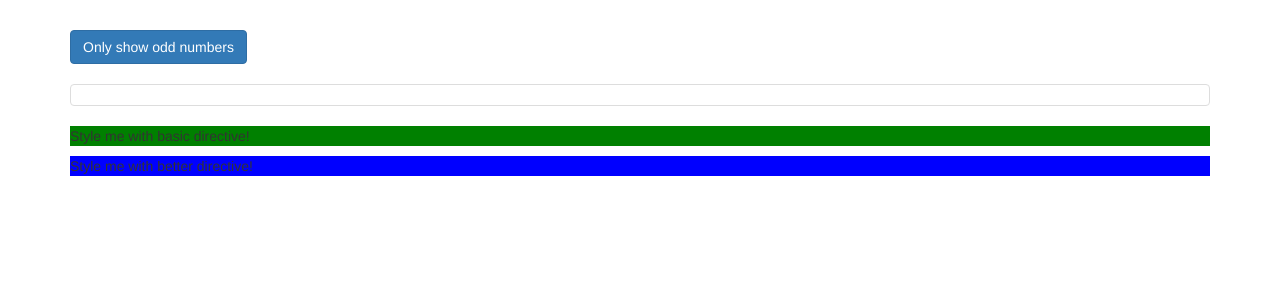
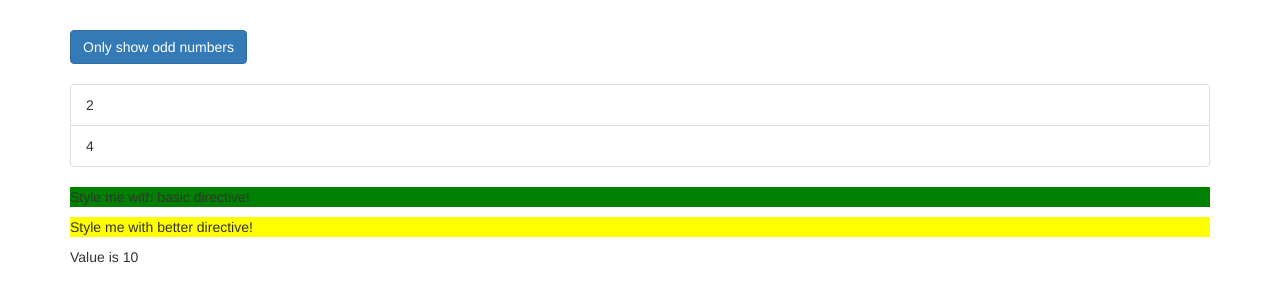
Before and after one commit to davidmstirn/angular-app, an Angular app in the folder my-first-app/: page / in a window 1280 px wide. Shown: the top 302 px of the page. Built offline with nearby package versions, Linux system fonts and the light colour scheme.

Commit message:
Directives Pt 2

```diff
--- a/my-first-app/angular.json
+++ b/my-first-app/angular.json
@@ -95,5 +95,8 @@
         }
       }
     }
+  },
+  "cli": {
+    "analytics": false
   }
 }
--- a/my-first-app/src/app/app.component.html
+++ b/my-first-app/src/app/app.component.html
@@ -6,15 +6,42 @@
         (click)="onlyOdd = !onlyOdd">Only show odd numbers</button>
       <br><br>
       <ul class="list-group">
-        <li
-          class="list-group-item">
-        </li>
+<!--        <div *ngIf="onlyOdd">-->
+<!--          <li-->
+<!--            class="list-group-item"-->
+<!--            *ngFor="let odd of oddNumbers">-->
+<!--            {{ odd }}-->
+<!--          </li>-->
+<!--        </div>-->
+        <div *appUnless="!onlyOdd">
+          <li
+            class="list-group-item"
+            [ngClass]="{odd: even % 2 !== 0}"
+            [ngStyle]="{backgroundColor: even % 2 !== 0 ? 'yellow' : 'transparent'}"
+            *ngFor="let odd of oddNumbers">
+            {{ odd }}
+          </li>
+        </div>
+        <ng-template [ngIf]="!onlyOdd">
+          <div>
+            <li
+              class="list-group-item"
+              [ngClass]="{odd: even % 2 !== 0}"
+              [ngStyle]="{backgroundColor: even % 2 !== 0 ? 'yellow' : 'transparent'}"
+              *ngFor="let even of evenNumbers">
+              {{ even }}
+            </li>
+          </div>
+        </ng-template>
       </ul>
-      <ng-template [ngIf]="onlyOdd">
-        <p>Only odd</p>
-      </ng-template>
       <p appBasicHighlight>Style me with basic directive!</p>
-      <p appBetterHighlight>Style me with better directive!</p>
+      <p appBetterHighlight [defaultColor]="'yellow'" [highlightColor]="'red'">Style me with better directive!</p>
+      <div [ngSwitch]="value">
+        <p *ngSwitchCase="5">Value is 5</p>
+        <p *ngSwitchCase="10">Value is 10</p>
+        <p *ngSwitchCase="100">Value is 100</p>
+        <p *ngSwitchDefault>Value is Default</p>
+      </div>
     </div>
   </div>
 </div>
--- a/my-first-app/src/app/app.component.ts
+++ b/my-first-app/src/app/app.component.ts
@@ -7,5 +7,8 @@
 })
 export class AppComponent {
   numbers = [1, 2, 3, 4, 5];
+  oddNumbers = [1, 3, 5];
+  evenNumbers = [2, 4];
   onlyOdd = false;
+  value = 10;
 }
--- a/my-first-app/src/app/app.module.ts
+++ b/my-first-app/src/app/app.module.ts
@@ -6,12 +6,14 @@
 import { AppComponent } from './app.component';
 import { BasicHighlightDirective } from './directives/basic-highlight/basic-highlight.directive';
 import { BetterHighlightDirective } from './directives/better-highlight/better-highlight.directive';
+import { UnlessDirective } from './directives/unless/unless.directive';
 
 @NgModule({
   declarations: [
     AppComponent,
     BasicHighlightDirective,
-    BetterHighlightDirective
+    BetterHighlightDirective,
+    UnlessDirective
   ],
   imports: [
     BrowserModule,
--- a/my-first-app/src/app/directives/better-highlight/better-highlight.directive.ts
+++ b/my-first-app/src/app/directives/better-highlight/better-highlight.directive.ts
@@ -1,13 +1,28 @@
-import { Directive, Renderer2, OnInit, ElementRef } from '@angular/core';
+import {Directive, Renderer2, OnInit, ElementRef, HostListener, HostBinding, Input} from '@angular/core';
 
 @Directive({
   selector: '[appBetterHighlight]'
 })
 export class BetterHighlightDirective implements OnInit {
+  @Input() defaultColor: string = 'transparent';
+  @Input() highlightColor: string = 'blue';
+
+  @HostBinding('style.backgroundColor') backgroundColor: string;
 
   constructor(private elRef: ElementRef, private renderer: Renderer2) { }
 
   ngOnInit(): void {
-    this.renderer.setStyle(this.elRef.nativeElement, 'background-color', 'blue')
+    // this.renderer.setStyle(this.elRef.nativeElement, 'background-color', 'blue');
+    this.backgroundColor = this.defaultColor;
+  }
+
+  @HostListener('mouseenter') mouseover(eventData: Event) {
+    // this.renderer.setStyle(this.elRef.nativeElement, 'background-color', 'blue');
+    this.backgroundColor = this.highlightColor;
+  }
+
+  @HostListener('mouseleave') mouseleave(eventData: Event) {
+    // this.renderer.setStyle(this.elRef.nativeElement, 'background-color', 'transparent');
+    this.backgroundColor = this.defaultColor;
   }
 }
--- /dev/null
+++ b/my-first-app/src/app/directives/unless/unless.directive.ts
@@ -0,0 +1,16 @@
+import {Directive, Input, TemplateRef, ViewContainerRef} from '@angular/core';
+
+@Directive({
+  selector: '[appUnless]'
+})
+export class UnlessDirective {
+  @Input() set appUnless(condition: boolean) {
+    if(!condition) {
+      this.vcRef.createEmbeddedView(this.templateRef);
+    } else {
+      this.vcRef.clear();
+    }
+  }
+  constructor(private templateRef: TemplateRef<any>, private vcRef: ViewContainerRef) { }
+
+}
```
